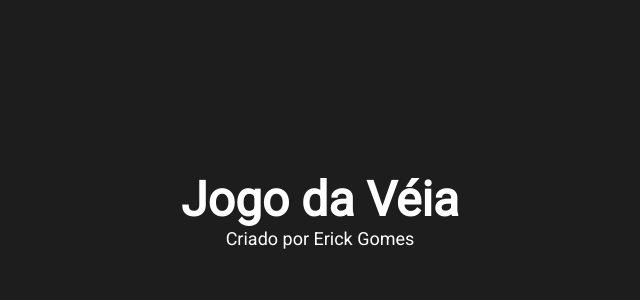
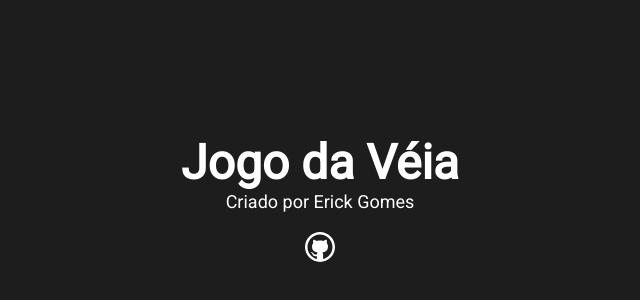
Before and after one commit to Erick-Gomes-Fernandes/react-jogo-da-velha, a Next.js app: page / in a window 1280 px wide. Shown: the part 190-490 px from the top of the page, without its empty margins (320-960 px from the left). Built offline with nearby package versions, Linux system fonts and the light colour scheme.

Commit message:
Criado componente de icone

```diff
--- a/src/components/header/Header.jsx
+++ b/src/components/header/Header.jsx
@@ -2,12 +2,16 @@
 
 import Title from '../title/Title'
 import Subtitle from '../subtitle/Subtitle'
+import Icon from '../icon/icon'
 
 function Header () {
   return(
     <div className={styles.header}>
       <Title>Jogo da Véia</Title>
       <Subtitle>Criado por Erick Gomes</Subtitle>
+      <div className={styles.iconContent}>
+        <Icon iconName="github" link="https://github.com/Erick-Gomes-Fernandes"/>
+      </div>
     </div>
   )
 }
--- a/src/components/header/Header.module.css
+++ b/src/components/header/Header.module.css
@@ -2,3 +2,7 @@
   text-align: center;
   padding: 40px 0;
 }
+
+.iconContent {
+  margin: 20px 0;
+}
--- /dev/null
+++ b/src/components/icon/Icon.jsx
@@ -0,0 +1,13 @@
+function Icon ({ iconName, size, link }) {
+  return (
+    <a href={link} target="_blank">
+      <img src={`/icons/${iconName}.svg`} width={size}/>
+    </a>
+  )
+}
+
+Icon.defaultProps = {
+  size: '30px'
+}
+
+export default Icon
```
Also changed, not shown: public/icons/github.svg (added).
